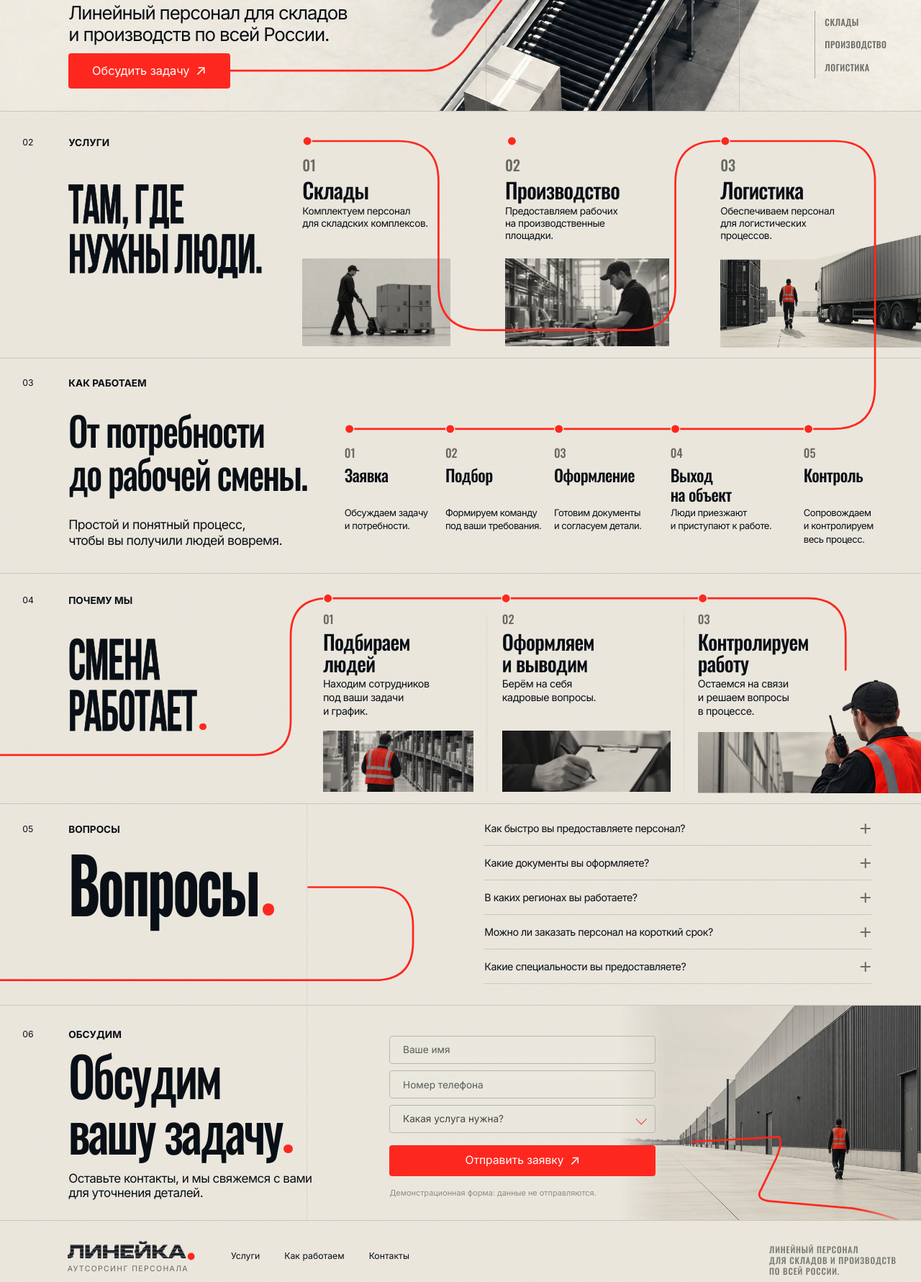
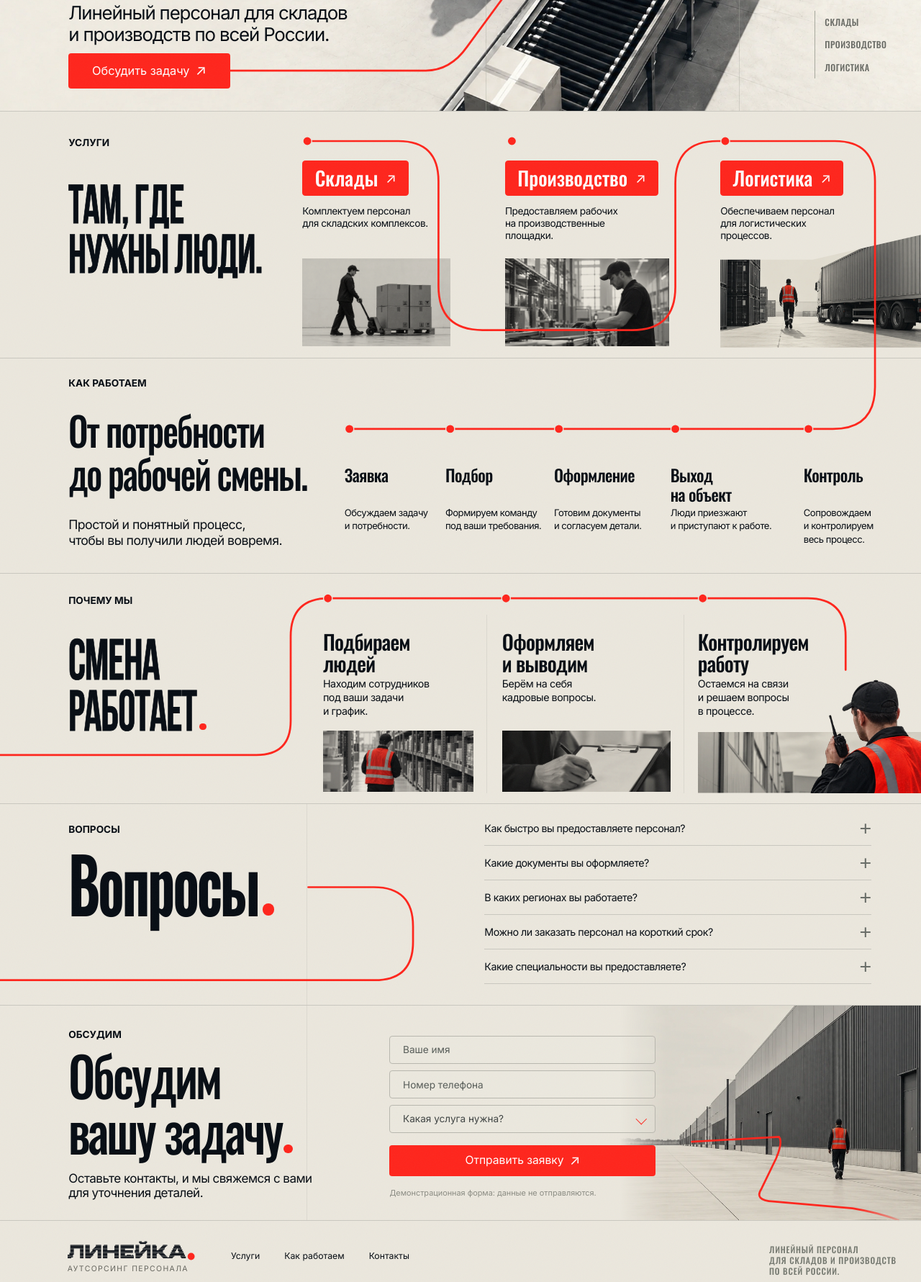
Before and after one commit to abdulguna216-pixel/lineika, a website: page index.html in a window 1280 px wide. Shown: the part 461-2242 px from the top of the page at 72% size. Drawn offline with Linux system fonts and the light colour scheme.

Commit message:
Update Site source

```diff
--- a/index.html
+++ b/index.html
@@ -21,7 +21,6 @@
   <div class="hero-area">
     <img class="hero-photo" src="/images/hero-matched.webp" alt="Работник в красном жилете рядом с диагональным конвейером с коробками" fetchpriority="high" width="1536" height="1024">
     <header class="header" role="banner">
-      <span class="edge-number">01</span>
       <a class="brand" href="#" aria-label="ЛИНЕЙКА — на главную"><span>ЛИНЕЙКА<i>.</i></span><img class="brand-mark" src="/brand.svg" alt="" width="146" height="25"><small>АУТСОРСИНГ ПЕРСОНАЛА</small></a>
       <nav aria-label="Основная навигация"><a href="#services">Услуги</a><a href="#process">Как работаем</a><a href="#contact">Контакты</a></nav>
       <a class="button header-cta" href="#contact">Отправить заявку <span>↗</span></a>
@@ -39,39 +38,40 @@
       </section>
   </div>
   <section class="section services" id="services" aria-labelledby="services-title">
-    <div class="section-intro"><div class="eyebrow"><span>02</span>УСЛУГИ</div><h2 id="services-title"><span data-width="118">ТАМ, ГДЕ</span> <span data-width="198">НУЖНЫ ЛЮДИ.</span></h2></div>
+    <div class="section-intro"><div class="eyebrow">УСЛУГИ</div><h2 id="services-title"><span data-width="118">ТАМ, ГДЕ</span> <span data-width="198">НУЖНЫ ЛЮДИ.</span></h2></div>
     <div class="services-grid">
-      <article class="service"><span class="route-anchor"></span><span class="item-number">01</span><h3>Склады</h3><p>Комплектуем персонал <br>для складских комплексов.</p><img src="/images/warehouse-ref.webp" alt="Сотрудник перемещает паллету с коробками" loading="lazy" width="768" height="512"></article>
-      <article class="service"><span class="route-anchor"></span><span class="item-number">02</span><h3>Производство</h3><p>Предоставляем рабочих <br>на производственные <br>площадки.</p><img src="/images/production-ref.webp" alt="Рабочий за оборудованием на производственной линии" loading="lazy" width="768" height="512"></article>
-      <article class="service"><span class="route-anchor"></span><span class="item-number">03</span><h3>Логистика</h3><p>Обеспечиваем персонал <br>для логистических <br>процессов.</p><img src="/images/logistics-ref.webp" alt="Работник на погрузочной площадке рядом с грузовиком" loading="lazy" width="768" height="512"></article>
+      <article class="service"><span class="route-anchor"></span><h3><button class="service-select" type="button" data-service="Склады">Склады <span aria-hidden="true">↗</span></button></h3><p>Комплектуем персонал <br>для складских комплексов.</p><img src="/images/warehouse-ref.webp" alt="Сотрудник перемещает паллету с коробками" loading="lazy" width="768" height="512"></article>
+      <article class="service"><span class="route-anchor"></span><h3><button class="service-select" type="button" data-service="Производство">Производство <span aria-hidden="true">↗</span></button></h3><p>Предоставляем рабочих <br>на производственные <br>площадки.</p><img src="/images/production-ref.webp" alt="Рабочий за оборудованием на производственной линии" loading="lazy" width="768" height="512"></article>
+      <article class="service"><span class="route-anchor"></span><h3><button class="service-select" type="button" data-service="Логистика">Логистика <span aria-hidden="true">↗</span></button></h3><p>Обеспечиваем персонал <br>для логистических <br>процессов.</p><img src="/images/logistics-ref.webp" alt="Работник на погрузочной площадке рядом с грузовиком" loading="lazy" width="768" height="512"></article>
     </div>
   </section>
   <section class="section process" id="process" aria-labelledby="process-title">
-    <div class="section-intro"><div class="eyebrow"><span>03</span>КАК РАБОТАЕМ</div><h2 id="process-title"><span data-width="200">От потребности</span> <span data-width="244">до рабочей смены.</span></h2><p>Простой и понятный процесс, <br>чтобы вы получили людей вовремя.</p></div>
+    <div class="section-intro"><div class="eyebrow">КАК РАБОТАЕМ</div><h2 id="process-title"><span data-width="200">От потребности</span> <span data-width="244">до рабочей смены.</span></h2><p>Простой и понятный процесс, <br>чтобы вы получили людей вовремя.</p></div>
     <ol class="steps">
-      <li><span class="route-anchor"></span><span class="item-number">01</span><h3>Заявка</h3><p>Обсуждаем задачу <br>и потребности.</p></li>
-      <li><span class="route-anchor"></span><span class="item-number">02</span><h3>Подбор</h3><p>Формируем команду <br>под ваши требования.</p></li>
-      <li><span class="route-anchor"></span><span class="item-number">03</span><h3>Оформление</h3><p>Готовим документы <br>и согласуем детали.</p></li>
-      <li><span class="route-anchor"></span><span class="item-number">04</span><h3>Выход <br>на объект</h3><p>Люди приезжают <br>и приступают к работе.</p></li>
-      <li><span class="route-anchor"></span><span class="item-number">05</span><h3>Контроль</h3><p>Сопровождаем <br>и контролируем <br>весь процесс.</p></li>
+      <li><span class="route-anchor"></span><h3>Заявка</h3><p>Обсуждаем задачу <br>и потребности.</p></li>
+      <li><span class="route-anchor"></span><h3>Подбор</h3><p>Формируем команду <br>под ваши требования.</p></li>
+      <li><span class="route-anchor"></span><h3>Оформление</h3><p>Готовим документы <br>и согласуем детали.</p></li>
+      <li><span class="route-anchor"></span><h3>Выход <br>на объект</h3><p>Люди приезжают <br>и приступают к работе.</p></li>
+      <li><span class="route-anchor"></span><h3>Контроль</h3><p>Сопровождаем <br>и контролируем <br>весь процесс.</p></li>
     </ol>
   </section>
   <section class="section benefits" id="benefits" aria-labelledby="benefits-title">
-    <div class="section-intro"><div class="eyebrow"><span>04</span>ПОЧЕМУ МЫ</div><h2 id="benefits-title"><span data-width="93">СМЕНА</span> <span data-width="131">РАБОТАЕТ</span><i class="red" aria-hidden="true"></i></h2></div>
+    <div class="section-intro"><div class="eyebrow">ПОЧЕМУ МЫ</div><h2 id="benefits-title"><span data-width="93">СМЕНА</span> <span data-width="131">РАБОТАЕТ</span><i class="red" aria-hidden="true"></i></h2></div>
     <div class="benefits-grid">
-      <article class="benefit"><span class="route-anchor"></span><span class="item-number">01</span><h3>Подбираем <br>людей</h3><p>Находим сотрудников <br>под ваши задачи <br>и график.</p><img src="/images/staff-ref.webp" alt="Сотрудник в красном жилете в складском проходе" loading="lazy" width="768" height="512"></article>
-      <article class="benefit"><span class="route-anchor"></span><span class="item-number">02</span><h3>Оформляем <br>и выводим</h3><p>Берём на себя <br>кадровые вопросы.</p><img src="/images/documents-ref.webp" alt="Рука заполняет документы на планшете" loading="lazy" width="768" height="512"></article>
-      <article class="benefit"><span class="route-anchor"></span><span class="item-number">03</span><h3>Контролируем <br>работу</h3><p>Остаемся на связи <br>и решаем вопросы <br>в процессе.</p><img class="coordinator-background" src="/images/coordinator-ref.webp" alt="" loading="lazy" width="768" height="512"><img class="coordinator-person" src="/images/coordinator-cutout.webp" alt="Координатор на объекте с рацией" loading="lazy" width="768" height="512"></article>
+      <article class="benefit"><span class="route-anchor"></span><h3>Подбираем <br>людей</h3><p>Находим сотрудников <br>под ваши задачи <br>и график.</p><img src="/images/staff-ref.webp" alt="Сотрудник в красном жилете в складском проходе" loading="lazy" width="768" height="512"></article>
+      <article class="benefit"><span class="route-anchor"></span><h3>Оформляем <br>и выводим</h3><p>Берём на себя <br>кадровые вопросы.</p><img src="/images/documents-ref.webp" alt="Рука заполняет документы на планшете" loading="lazy" width="768" height="512"></article>
+      <article class="benefit"><span class="route-anchor"></span><h3>Контролируем <br>работу</h3><p>Остаемся на связи <br>и решаем вопросы <br>в процессе.</p><img class="coordinator-background" src="/images/coordinator-ref.webp" alt="" loading="lazy" width="768" height="512"><img class="coordinator-person" src="/images/coordinator-cutout.webp" alt="Координатор на объекте с рацией" loading="lazy" width="768" height="512"></article>
 
     </div>
   </section>
   <section class="section faq" id="faq" aria-labelledby="faq-title">
-    <div class="section-intro"><div class="eyebrow"><span>05</span>ВОПРОСЫ</div><h2 id="faq-title"><span data-width="194">Вопросы</span><i class="red" aria-hidden="true"></i></h2></div>
+    <div class="section-intro"><div class="eyebrow">ВОПРОСЫ</div><h2 id="faq-title"><span data-width="194">Вопросы</span><i class="red" aria-hidden="true"></i></h2></div>
     <div class="faq-list" id="faq-list"></div>
   </section>
   <section class="section contact" id="contact" aria-labelledby="contact-title">
-    <div class="section-intro"><div class="eyebrow"><span>06</span>ОБСУДИМ</div><h2 id="contact-title"><span data-width="155">Обсудим</span> <span data-width="218">вашу задачу</span><i class="red" aria-hidden="true"></i></h2><p>Оставьте контакты, и мы свяжемся с вами <br>для уточнения деталей.</p></div>
+    <div class="section-intro"><div class="eyebrow">ОБСУДИМ</div><h2 id="contact-title"><span data-width="155">Обсудим</span> <span data-width="218">вашу задачу</span><i class="red" aria-hidden="true"></i></h2><p>Оставьте контакты, и мы свяжемся с вами <br>для уточнения деталей.</p></div>
     <form id="contact-form" novalidate>
+      <span class="sr-only" id="service-selection-status" role="status" aria-live="polite"></span>
       <div class="field"><label class="sr-only" for="name">Ваше имя</label><input id="name" name="name" placeholder="Ваше имя" autocomplete="name" required minlength="2" maxlength="80" aria-describedby="name-error"><span class="field-error" id="name-error"></span></div>
       <div class="field"><label class="sr-only" for="phone">Номер телефона</label><input id="phone" name="phone" type="tel" placeholder="Номер телефона" autocomplete="tel" required maxlength="24" aria-describedby="phone-error"><span class="field-error" id="phone-error"></span></div>
       <div class="field select-field"><label class="sr-only" for="service">Какая услуга нужна?</label><select id="service" name="service"><option value="">Какая услуга нужна?</option><option>Склады</option><option>Производство</option><option>Логистика</option><option>Другое</option></select></div>
--- a/style.css
+++ b/style.css
@@ -2005,3 +2005,9 @@ select {
   }
 
 }
+/* Service selection leads directly to the request form. */
+.service-select{display:inline-flex;align-items:center;justify-content:center;gap:calc(8 * var(--u));min-height:calc(36 * var(--u));padding:calc(4 * var(--u)) calc(12 * var(--u));border:1px solid var(--red);border-radius:calc(3 * var(--u));background:var(--red);color:white;font:inherit;line-height:1.2;white-space:nowrap;transition:background .18s}
+.service-select span{font-family:Inter,Arial,sans-serif;font-size:.7em;line-height:1}
+.service-select:hover{background:#e21d16;border-color:#e21d16}
+@media(min-width:768px){.service h3{top:calc(50 * var(--u));font-size:calc(20 * var(--u))}}
+@media(max-width:767px){.service h3,.service p,.benefit h3,.benefit p,.steps h3,.steps p{grid-column:1 / -1}.service-select{min-height:44px;padding:7px 16px;gap:10px;border-radius:3px;font-size:24px}.steps{padding-left:0}}
```
Also changed, not shown: app.js (+16 -0 lines), scripts/verify.mjs (+21 -0 lines), README.md.
